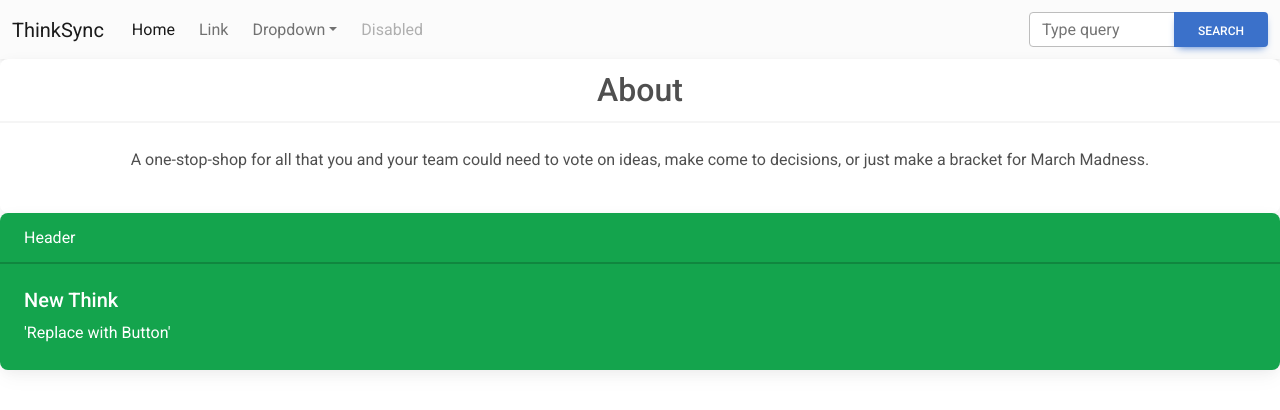
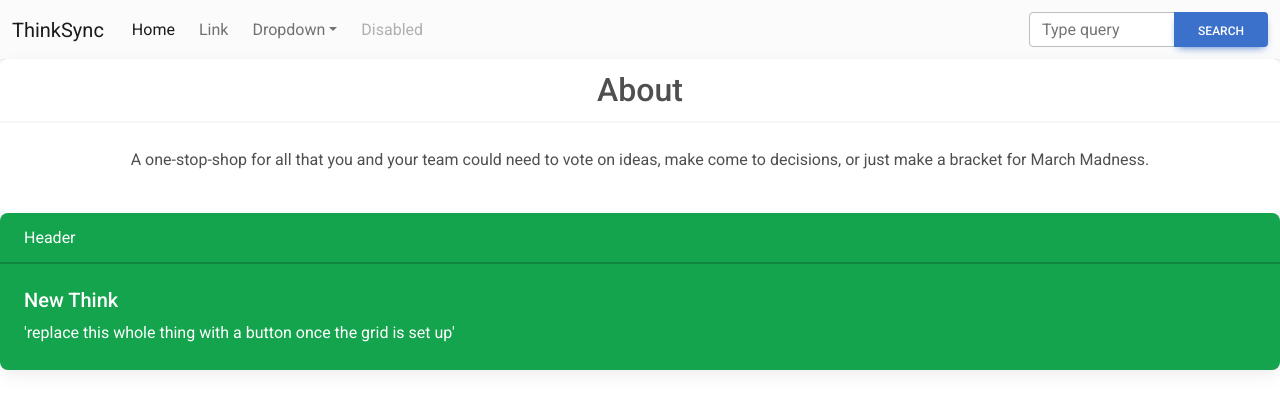
Before and after one commit to BenTrebi/ThinkSync, a React (Vite) app in the folder client/: page / in a window 1280 px wide. Shown: the top 410 px of the page. Built offline with nearby package versions, Linux system fonts and the light colour scheme.

Commit message:
cleaning up and added comments

```diff
--- a/client/src/pages/Home.jsx
+++ b/client/src/pages/Home.jsx
@@ -25,7 +25,7 @@ export default function Home() {
         <MDBCardBody>
           <MDBCardTitle>New Think</MDBCardTitle>
           <MDBCardText>
-            'Replace with Button'
+            'replace this whole thing with a button once the grid is set up'
           </MDBCardText>
         </MDBCardBody>
       </MDBCard>
```
